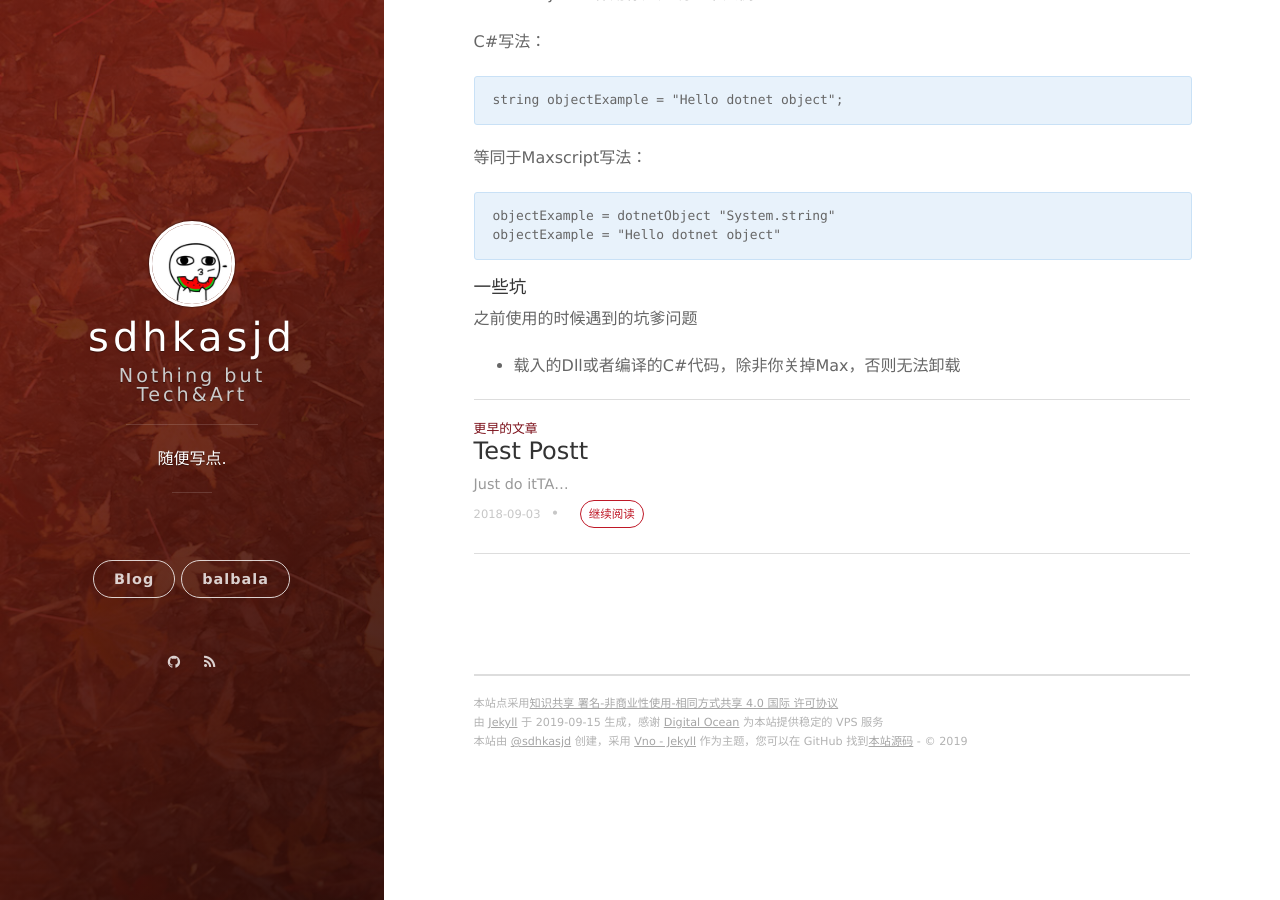
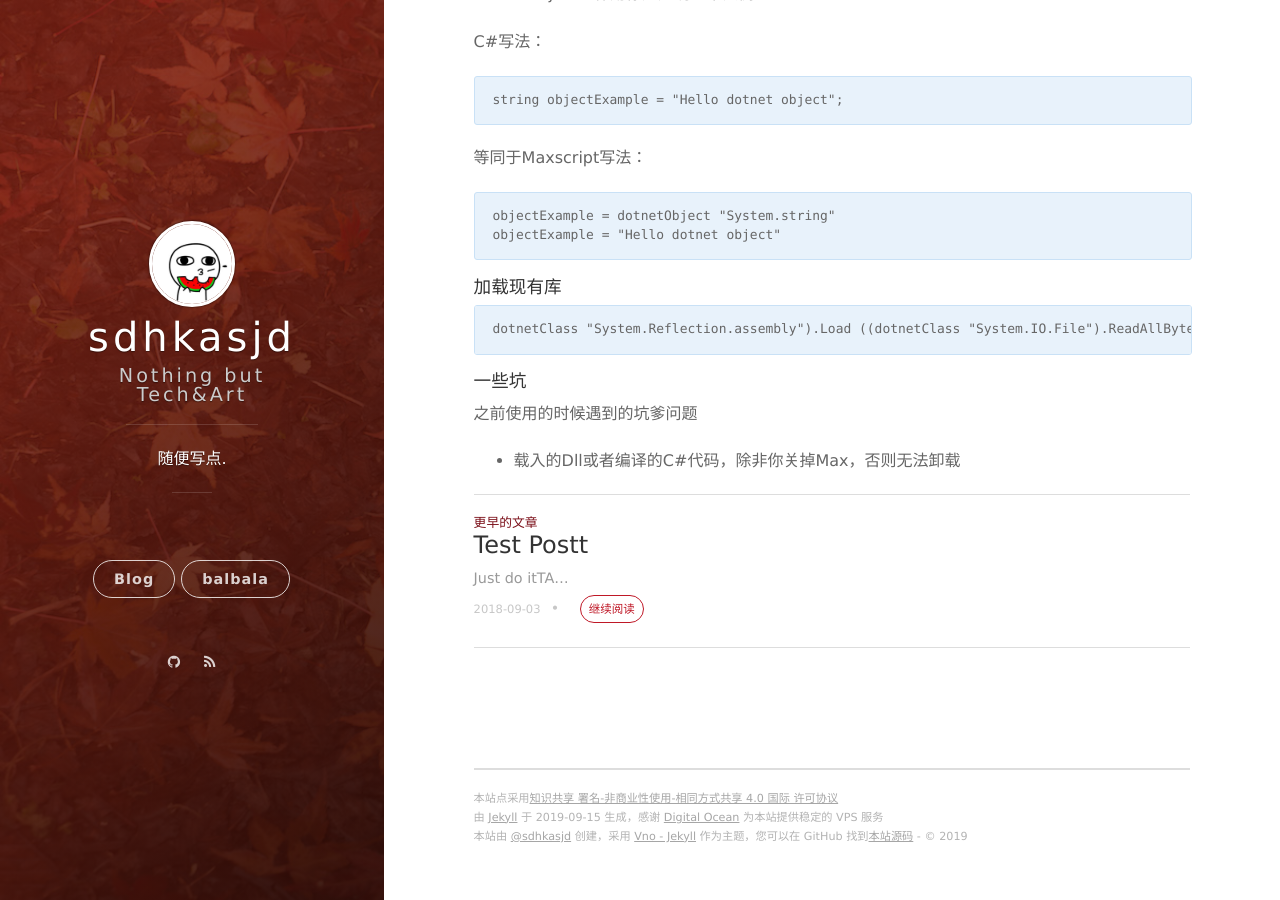
Before and after one commit to sdhkasjd/sdhkasjd.github.io, a Jekyll site: the page built from _posts/2018-09-06-my-projects.markdown, in a window 1280 px wide and 900 px high, scrolled down 732 px. Built offline with Jekyll 4.4.1, drawn with Linux system fonts in a browser that asks for light colours; nearby versions of some CDN libraries; comment, search, counter and statistics services are not loaded.

Commit message:
Update 2018-09-06-my-projects.markdown

````diff
--- a/_posts/2018-09-06-my-projects.markdown
+++ b/_posts/2018-09-06-my-projects.markdown
@@ -40,6 +40,12 @@ objectExample = dotnetObject "System.string"
 objectExample = "Hello dotnet object"
 ```
 
+#### 加载现有库
+
+```Maxscript
+dotnetClass "System.Reflection.assembly").Load ((dotnetClass "System.IO.File").ReadAllBytes(DllFilePath)
+```
+
 #### 一些坑
 
 之前使用的时候遇到的坑爹问题
````
